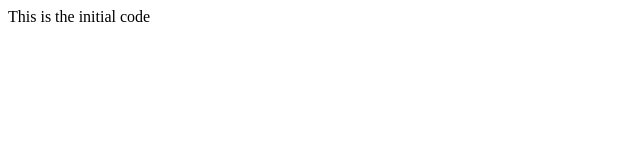
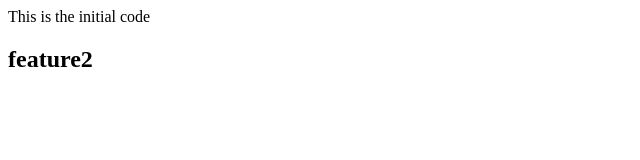
Before and after one commit to Knv845/Case-study-work, a plain HTML site: page index.html in a window 1280 px wide. Shown: the whole page, without its empty margins (0-640 px from the left). Drawn offline with Linux system fonts and the light colour scheme.

Commit message:
1st from feature2

```diff
--- a/index.html
+++ b/index.html
@@ -8,5 +8,9 @@ My workflow
 <div>
 This is the initial code
 <div>
+<h2>
+feature2
+</h2>
+
 <body>
 </html>
```
